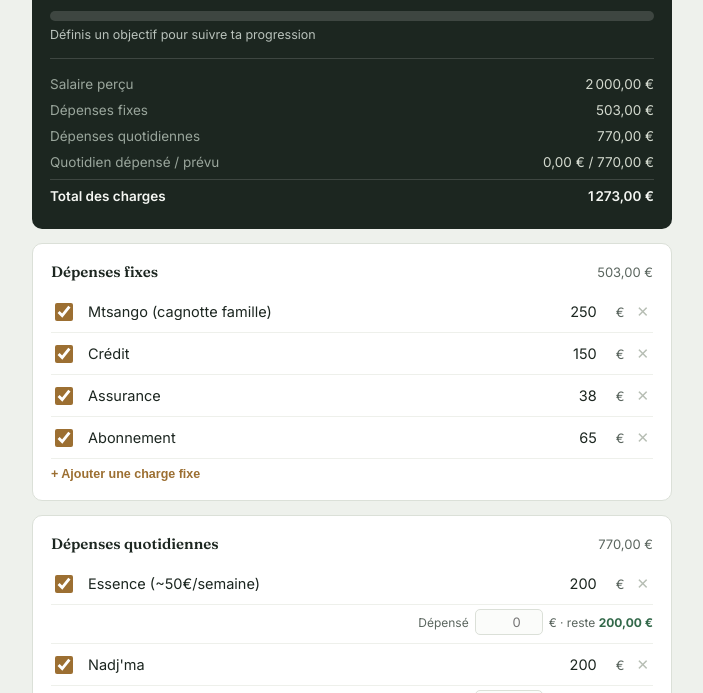
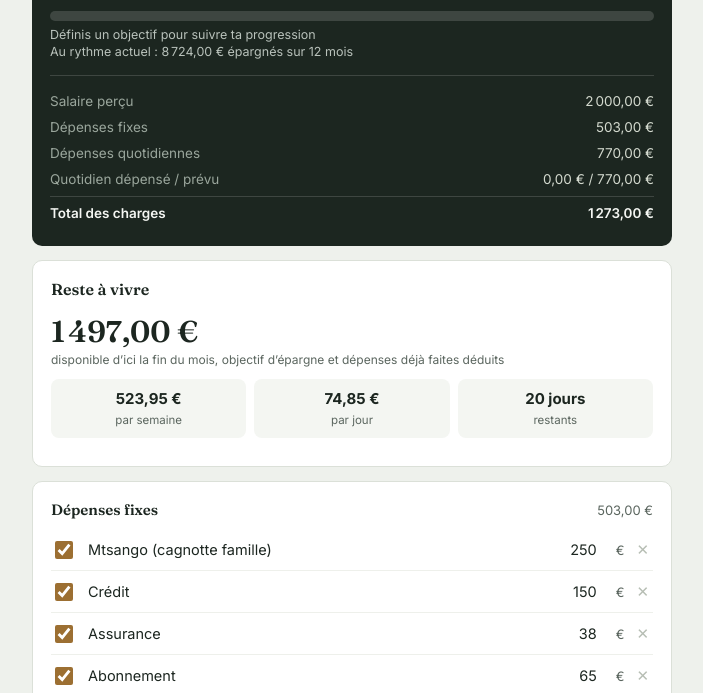
Before and after one commit to elanzizea-collab/Easy-Budget-, a plain HTML site: page index.html in a window 1280 px wide. Shown: the part 410-1103 px from the top of the page, without its empty margins (288-991 px from the left). Drawn offline with Linux system fonts and the light colour scheme.

Commit message:
Add files via upload

```diff
--- a/index.html
+++ b/index.html
@@ -90,6 +90,18 @@ html, body { margin:0; padding:0; background:#EEF1EC; }
 .bm-goal-msg { font-size:12.5px; color:#B9C2BB; margin-top:6px; }
 .bm-spent-row { display:flex; justify-content:flex-end; align-items:center; gap:6px; font-size:12px; color:var(--ink-soft); padding:4px 0 8px 26px; border-bottom:1px solid #EEF0EB; }
 .bm-spent-row.unchecked { opacity:0.4; }
+.bm-spent-row { flex-wrap:wrap; }
+.bm-plus { background:var(--brass-soft); color:var(--brass); border:none; border-radius:5px; padding:5px 9px; font-size:12px; font-weight:600; cursor:pointer; font-family:'Inter',sans-serif; }
+.bm-pbar { flex-basis:100%; height:5px; background:#E6EAE3; border-radius:3px; overflow:hidden; margin-top:4px; }
+.bm-pbar i { display:block; height:100%; width:0; background:var(--green); transition:width .3s ease; }
+.bm-rv-main { font-family:'Fraunces',serif; font-size:30px; font-weight:600; }
+.bm-rv-main small { display:block; font-family:'Inter',sans-serif; font-size:12px; font-weight:400; color:var(--ink-soft); margin-top:2px; }
+.bm-rv-grid { display:flex; gap:8px; margin-top:12px; }
+.bm-rv-grid div { flex:1; background:#F4F6F2; border-radius:8px; padding:10px 8px; text-align:center; }
+.bm-rv-grid b { display:block; font-size:15px; }
+.bm-rv-grid span { font-size:11.5px; color:var(--ink-soft); }
+.bm-alert { font-size:12.5px; color:var(--red); margin-top:10px; }
+.bm-year { font-size:12.5px; color:#B9C2BB; margin-top:2px; }
 .bm-spent-row input { width:68px; text-align:right; border:1px solid var(--line); border-radius:5px; padding:4px 6px; font-size:13px; background:#FBFCFA; color:var(--ink); font-family:'Inter',sans-serif; }
 .bm-bar-row { display:flex; align-items:center; gap:8px; font-size:12.5px; margin:7px 0; }
 .bm-bar-label { width:110px; flex-shrink:0; white-space:nowrap; overflow:hidden; text-overflow:ellipsis; color:var(--ink-soft); }
@@ -123,6 +135,7 @@ html, body { margin:0; padding:0; background:#EEF1EC; }
     <div class="bm-total-value" id="bm-total-value">0,00 €</div>
     <div class="bm-goal-bar"><div class="bm-goal-fill" id="bm-goal-fill"></div></div>
     <div class="bm-goal-msg" id="bm-goal-msg"></div>
+    <div class="bm-year" id="bm-year"></div>
     <div class="bm-breakdown">
       <div class="bm-line"><span class="bm-line-label">Salaire perçu</span><span id="bm-out-salaire">—</span></div>
       <div class="bm-line"><span class="bm-line-label">Dépenses fixes</span><span id="bm-out-fixe">—</span></div>
@@ -130,6 +143,17 @@ html, body { margin:0; padding:0; background:#EEF1EC; }
       <div class="bm-line"><span class="bm-line-label">Quotidien dépensé / prévu</span><span id="bm-out-spent">—</span></div>
       <div class="bm-line bm-strong"><span>Total des charges</span><span id="bm-out-total-charges">—</span></div>
     </div>
+  </div>
+
+  <div class="bm-card">
+    <h2>Reste à vivre</h2>
+    <div class="bm-rv-main"><span id="bm-rv-total">—</span><small>disponible d’ici la fin du mois, objectif d’épargne et dépenses déjà faites déduits</small></div>
+    <div class="bm-rv-grid">
+      <div><b id="bm-rv-week">—</b><span>par semaine</span></div>
+      <div><b id="bm-rv-day">—</b><span>par jour</span></div>
+      <div><b id="bm-rv-days">—</b><span>restants</span></div>
+    </div>
+    <div class="bm-alert" id="bm-alert"></div>
   </div>
 
   <div class="bm-card" id="bm-cat-fixe">
@@ -233,7 +257,7 @@ html, body { margin:0; padding:0; background:#EEF1EC; }
       if (cat === 'quotidien') {
         const sp = document.createElement('div');
         sp.className = 'bm-spent-row' + (item.checked ? '' : ' unchecked');
-        sp.innerHTML = '<span>Dépensé</span><input type="number" step="any" placeholder="0" data-cat="' + cat + '" data-idx="' + idx + '" data-field="spent" value="' + (item.spent || '') + '"><span>€ · reste <b data-rest="' + idx + '"></b></span>';
+        sp.innerHTML = '<span>Dépensé</span><input type="number" step="any" placeholder="0" data-cat="' + cat + '" data-idx="' + idx + '" data-field="spent" value="' + (item.spent || '') + '"><span>€ · <b data-rest="' + idx + '"></b></span><button class="bm-plus" data-plus="' + idx + '">+ Ajouter</button><div class="bm-pbar"><i data-bar="' + idx + '"></i></div>';
         container.appendChild(sp);
       }
     });
@@ -254,7 +278,8 @@ html, body { margin:0; padding:0; background:#EEF1EC; }
     const salaire = parseFloat(state.salaire) || 0;
     const totalFixe = categoryTotal('fixe');
     const totalQuotidien = categoryTotal('quotidien');
-    const totalCharges = totalFixe + totalQuotidien;
+    const effQuot = state.categories.quotidien.reduce((sum, i) => i.checked ? sum + Math.max(parseFloat(i.amount) || 0, parseFloat(i.spent) || 0) : sum, 0);
+    const totalCharges = totalFixe + effQuot;
     const epargne = salaire - totalCharges;
 
     const totalEl = root.querySelector('#bm-total-value');
@@ -278,19 +303,39 @@ html, body { margin:0; padding:0; background:#EEF1EC; }
       fill.style.width = '0%';
       msg.textContent = 'Définis un objectif pour suivre ta progression';
     }
+    root.querySelector('#bm-year').textContent = epargne > 0 ? 'Au rythme actuel : ' + fmtEUR(epargne * 12) + ' épargnés sur 12 mois' : '';
 
     let spentTotal = 0;
+    const over = [];
     state.categories.quotidien.forEach((it, idx) => {
       const sp = it.checked ? (parseFloat(it.spent) || 0) : 0;
+      const bud = parseFloat(it.amount) || 0;
       spentTotal += sp;
+      if (it.checked && sp > bud && sp > 0) over.push(it.label);
       const el = root.querySelector('[data-rest="' + idx + '"]');
       if (el) {
-        const r = (parseFloat(it.amount) || 0) - sp;
-        el.textContent = fmtEUR(r);
+        const r = bud - sp;
+        el.textContent = r < 0 ? 'dépassé de ' + fmtEUR(-r) : 'reste ' + fmtEUR(r);
         el.style.color = r < 0 ? 'var(--red)' : 'var(--green)';
+      }
+      const bar = root.querySelector('[data-bar="' + idx + '"]');
+      if (bar) {
+        bar.style.width = (bud > 0 ? Math.min(1, sp / bud) * 100 : (sp > 0 ? 100 : 0)) + '%';
+        bar.style.background = sp > bud ? 'var(--red)' : (bud > 0 && sp / bud > 0.8 ? 'var(--brass)' : 'var(--green)');
       }
     });
     root.querySelector('#bm-out-spent').textContent = fmtEUR(spentTotal) + ' / ' + fmtEUR(totalQuotidien);
+
+    const now = new Date();
+    const daysInMonth = new Date(now.getFullYear(), now.getMonth() + 1, 0).getDate();
+    const daysLeft = daysInMonth - now.getDate() + 1;
+    const dispo = salaire - totalFixe - objectif - spentTotal;
+    const setRv = (id, v) => { const e = root.querySelector(id); e.textContent = fmtEUR(v); e.style.color = v < 0 ? 'var(--red)' : ''; };
+    setRv('#bm-rv-total', dispo);
+    setRv('#bm-rv-day', dispo / daysLeft);
+    setRv('#bm-rv-week', dispo / daysLeft * 7);
+    root.querySelector('#bm-rv-days').textContent = daysLeft + (daysLeft > 1 ? ' jours' : ' jour');
+    root.querySelector('#bm-alert').textContent = over.length ? '⚠ Budget dépassé : ' + over.join(', ') : '';
 
     renderChart();
   }
@@ -377,6 +422,15 @@ html, body { margin:0; padding:0; background:#EEF1EC; }
 
     root.addEventListener('click', (e) => {
       const t = e.target;
+      if (t.dataset && t.dataset.plus !== undefined) {
+        const it = state.categories.quotidien[parseInt(t.dataset.plus, 10)];
+        const v = parseFloat(String(prompt('Montant dépensé à ajouter (€)') || '').replace(',', '.'));
+        if (v > 0) {
+          it.spent = Math.round(((parseFloat(it.spent) || 0) + v) * 100) / 100;
+          renderItems('quotidien'); compute(); save();
+        }
+        return;
+      }
       if (t.dataset && t.dataset.hdel !== undefined) {
         state.history.splice(parseInt(t.dataset.hdel, 10), 1);
         renderHistory(); save();
@@ -408,6 +462,10 @@ html, body { margin:0; padding:0; background:#EEF1EC; }
         state.history.push(entry);
       }
       renderHistory(); save();
+      if (confirm('Mois enregistré. Remettre les dépenses saisies à zéro pour le nouveau mois ?')) {
+        state.categories.quotidien.forEach(i => { i.spent = 0; });
+        renderItems('quotidien'); compute(); save();
+      }
     });
 
     root.querySelector('#bm-reset-btn').addEventListener('click', () => {
--- a/sw.js
+++ b/sw.js
@@ -1,4 +1,4 @@
-const CACHE = 'budget-v1';
+const CACHE = 'budget-v2';
 const FILES = ['./', 'index.html', 'manifest.webmanifest', 'icon-192.png', 'icon-512.png'];
 self.addEventListener('install', e => {
   e.waitUntil(caches.open(CACHE).then(c => c.addAll(FILES)));
```
